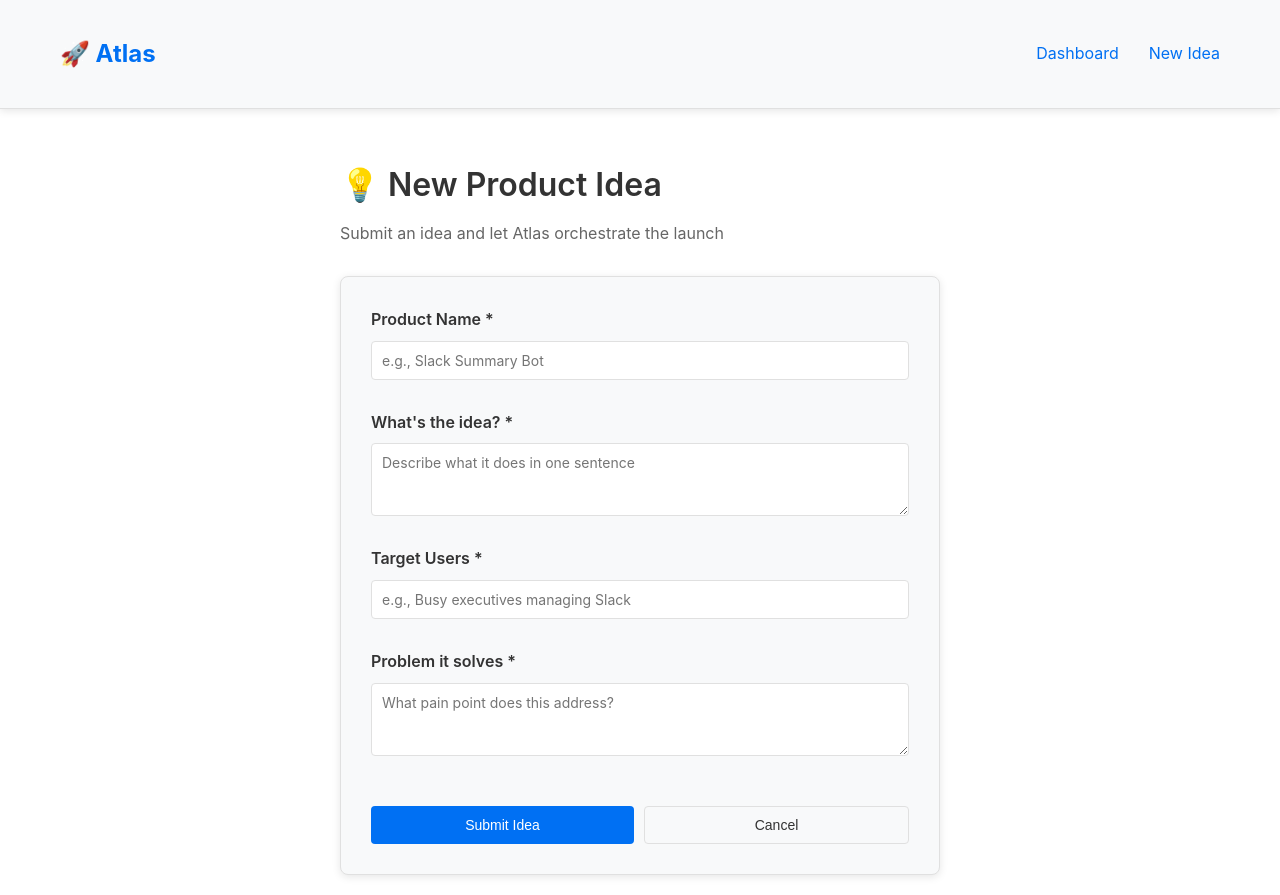
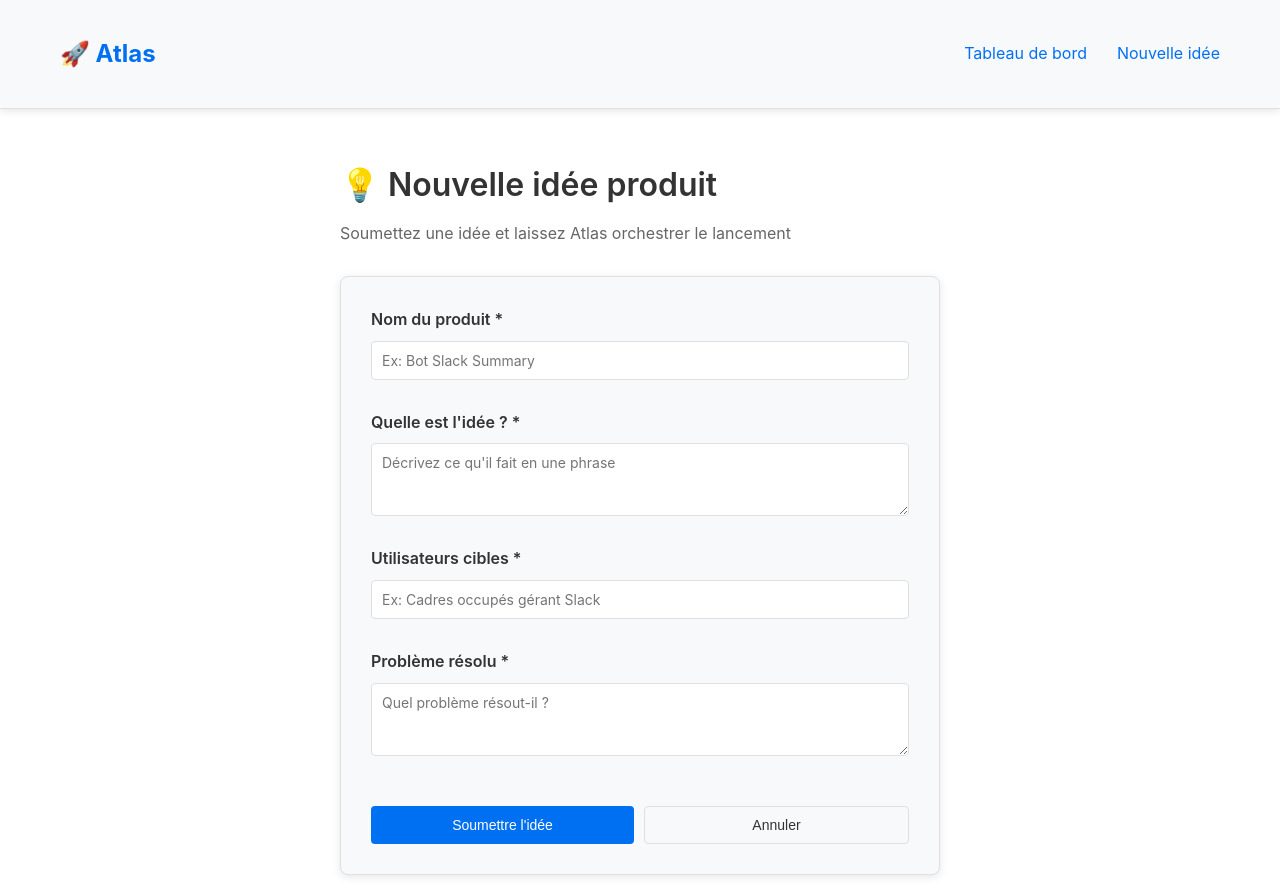
Before and after one commit to violeauhortense-svg/Atlas, a Next.js app: page /create in a window 1280 px wide. Built offline with nearby package versions, Linux system fonts and the light colour scheme.

Commit message:
Translate UI to French
- Change all dashboard labels and buttons to French
- Translate form labels and placeholders
- Translate chat interface and messages
- Update date formatting to French locale (fr-FR)

```diff
--- a/app/create/page.tsx
+++ b/app/create/page.tsx
@@ -40,56 +40,56 @@ export default function CreateIdea() {
 
   return (
     <div className="create-page">
-      <h1>💡 New Product Idea</h1>
-      <p className="subtitle">Submit an idea and let Atlas orchestrate the launch</p>
+      <h1>💡 Nouvelle idée produit</h1>
+      <p className="subtitle">Soumettez une idée et laissez Atlas orchestrer le lancement</p>
 
       <div className="form-container">
         {error && <div className="error">{error}</div>}
 
         <form onSubmit={handleSubmit}>
           <div className="form-group">
-            <label>Product Name *</label>
+            <label>Nom du produit *</label>
             <input
               type="text"
               name="name"
               value={formData.name}
               onChange={handleChange}
-              placeholder="e.g., Slack Summary Bot"
+              placeholder="Ex: Bot Slack Summary"
               required
             />
           </div>
 
           <div className="form-group">
-            <label>What's the idea? *</label>
+            <label>Quelle est l'idée ? *</label>
             <textarea
               name="description"
               value={formData.description}
               onChange={handleChange}
-              placeholder="Describe what it does in one sentence"
+              placeholder="Décrivez ce qu'il fait en une phrase"
               rows={3}
               required
             />
           </div>
 
           <div className="form-group">
-            <label>Target Users *</label>
+            <label>Utilisateurs cibles *</label>
             <input
               type="text"
               name="targetUsers"
               value={formData.targetUsers}
               onChange={handleChange}
-              placeholder="e.g., Busy executives managing Slack"
+              placeholder="Ex: Cadres occupés gérant Slack"
               required
             />
           </div>
 
           <div className="form-group">
-            <label>Problem it solves *</label>
+            <label>Problème résolu *</label>
             <textarea
               name="problem"
               value={formData.problem}
               onChange={handleChange}
-              placeholder="What pain point does this address?"
+              placeholder="Quel problème résout-il ?"
               rows={3}
               required
             />
@@ -97,7 +97,7 @@ export default function CreateIdea() {
 
           <div className="form-actions">
             <button type="submit" className="primary" disabled={loading}>
-              {loading ? "Submitting..." : "Submit Idea"}
+              {loading ? "Envoi..." : "Soumettre l'idée"}
             </button>
             <button
               type="button"
@@ -105,7 +105,7 @@ export default function CreateIdea() {
               onClick={() => router.push("/")}
               disabled={loading}
             >
-              Cancel
+              Annuler
             </button>
           </div>
         </form>
--- a/components/Navbar.tsx
+++ b/components/Navbar.tsx
@@ -13,8 +13,8 @@ export default function Navbar() {
             </div>
           </Link>
           <ul className="nav-links">
-            <li><Link href="/">Dashboard</Link></li>
-            <li><Link href="/create">New Idea</Link></li>
+            <li><Link href="/">Tableau de bord</Link></li>
+            <li><Link href="/create">Nouvelle idée</Link></li>
           </ul>
         </div>
       </div>
--- a/components/ProductCard.tsx
+++ b/components/ProductCard.tsx
@@ -42,11 +42,11 @@ export default function ProductCard({ product }: ProductCardProps) {
           />
         </div>
         <small style={{ color: "var(--text-light)" }}>
-          Progress: {progress}%
+          Progression : {progress}%
         </small>
 
         <p style={{ marginTop: "15px", fontSize: "0.9rem", color: "var(--text-light)" }}>
-          Created: {new Date(product.created_date).toLocaleDateString()}
+          Créé : {new Date(product.created_date).toLocaleDateString("fr-FR")}
         </p>
       </div>
 
```
Also changed, not shown: app/page.tsx (+7 -7 lines), app/products/[id]/page.tsx (+11 -11 lines).
